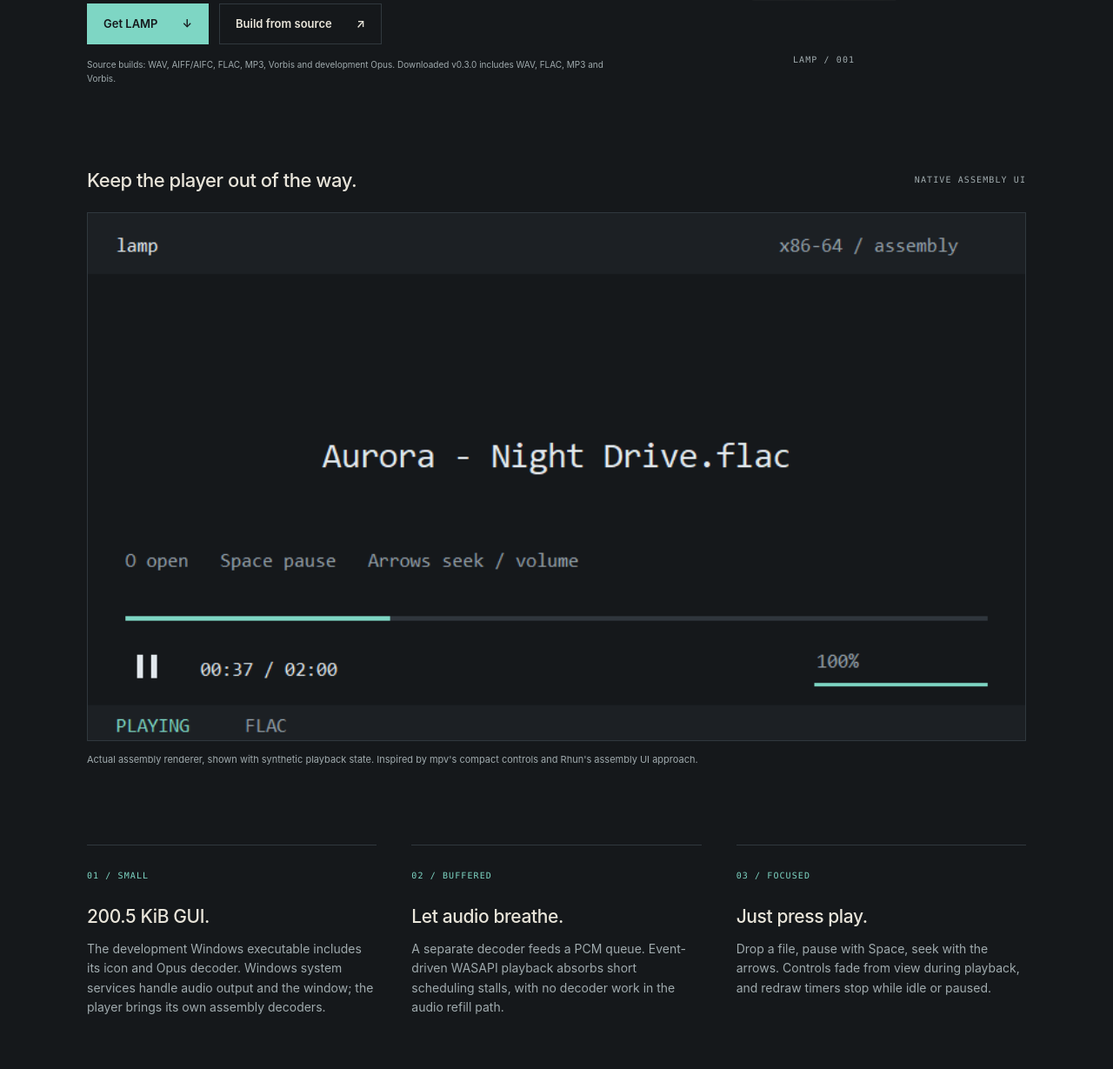
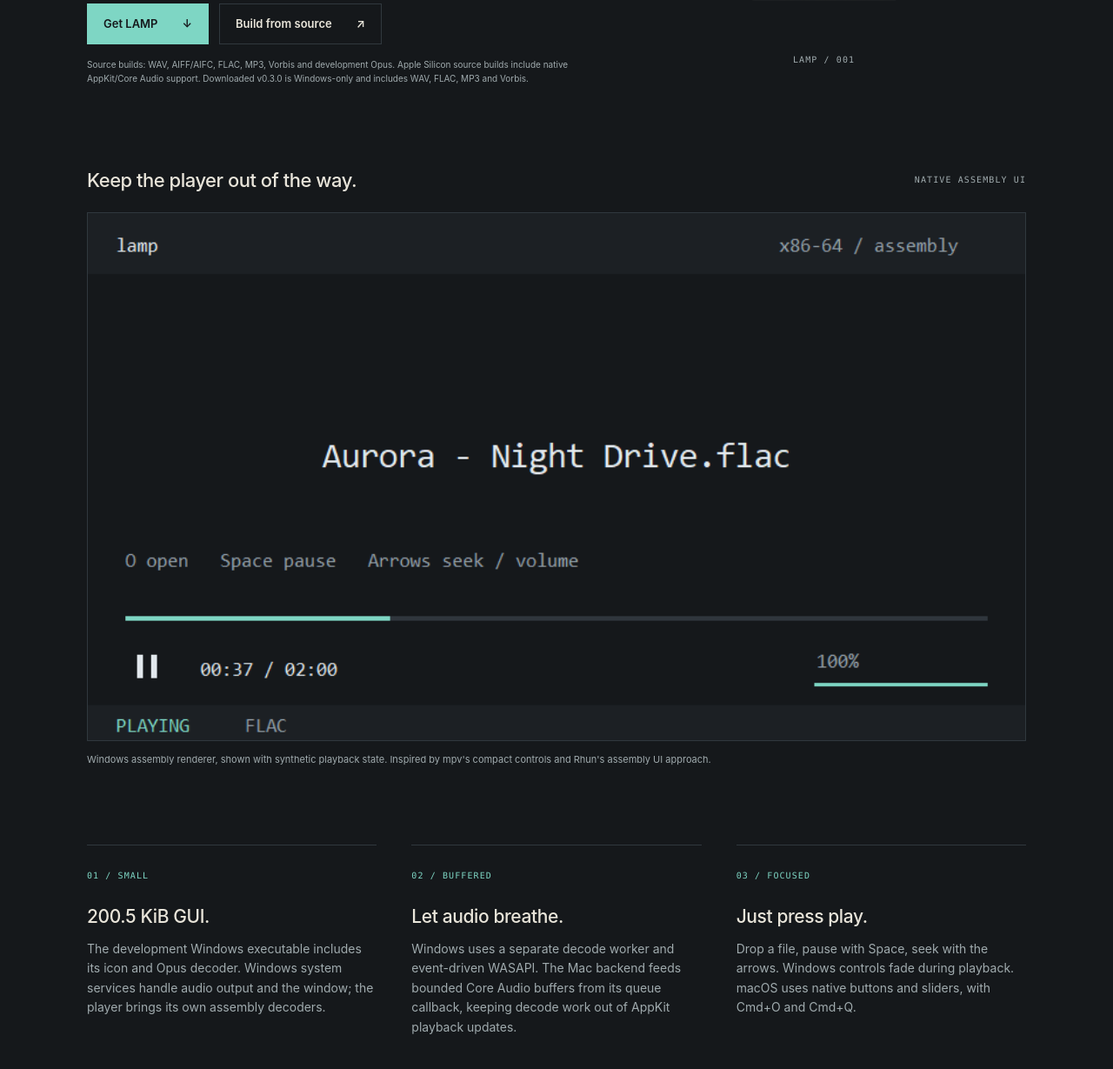
Before and after one commit to levkropp/lamp, a plain HTML site: page index.html in a window 1280 px wide. Shown: the part 551-1780 px from the top of the page at 87% size. Drawn offline with Linux system fonts and the light colour scheme.

Commit message:
Add native Apple Silicon macOS assembly players using Rhun translation

```diff
--- a/index.html
+++ b/index.html
@@ -5,7 +5,7 @@
   <meta name="viewport" content="width=device-width, initial-scale=1">
   <meta name="color-scheme" content="dark">
   <meta name="theme-color" content="#15181b">
-  <meta name="description" content="LAMP — Lev's Assembly Media Player. A small Windows x86-64 assembly audio player, growing toward mpv's relevant media capabilities.">
+  <meta name="description" content="LAMP — Lev's Assembly Media Player. A small Windows x86-64 and Apple Silicon macOS assembly audio player, growing toward mpv's relevant media capabilities.">
   <meta property="og:title" content="LAMP — Lev's Assembly Media Player">
   <meta property="og:description" content="Small runtime. Assembly decoders. Audio first.">
   <meta property="og:image" content="https://levkropp.github.io/lamp/assets/lamp.png">
@@ -25,29 +25,30 @@
   <main id="main">
     <section class="shell hero">
       <div>
-        <p class="eyebrow"><span class="status-dot"></span> Windows x86-64 · Assembly · MIT</p>
+        <p class="eyebrow"><span class="status-dot"></span> Windows x86-64 · macOS ARM64 · Assembly · MIT</p>
         <h1>A little light.<br>A lot less overhead.</h1>
         <p class="subtitle">Lev's Assembly Media Player.</p>
         <p class="intro">A small audio player with handwritten assembly decoders and a quiet, compact interface. Built to use fewer resources. Growing toward the media you play in mpv.</p>
         <div class="actions"><a class="button primary" href="https://github.com/levkropp/lamp/releases">Get LAMP <span>↓</span></a><a class="button" href="https://github.com/levkropp/lamp#build-and-verify">Build from source <span>↗</span></a></div>
-        <p class="fine">Source builds: WAV, AIFF/AIFC, FLAC, MP3, Vorbis and development Opus. Downloaded v0.3.0 includes WAV, FLAC, MP3 and Vorbis.</p>
+        <p class="fine">Source builds: WAV, AIFF/AIFC, FLAC, MP3, Vorbis and development Opus. Apple Silicon source builds include native AppKit/Core Audio support. Downloaded v0.3.0 is Windows-only and includes WAV, FLAC, MP3 and Vorbis.</p>
       </div>
       <div class="hero-art"><img src="assets/lamp.png" width="440" height="440" alt="A geometric lamp with a teal shade and an ivory stem and base"><span class="art-caption">LAMP / 001</span></div>
     </section>
     <section class="shell player-section" aria-labelledby="player-title">
       <div class="section-label"><h2 id="player-title">Keep the player out of the way.</h2><span>NATIVE ASSEMBLY UI</span></div>
-      <figure class="player"><img src="assets/player.png" width="800" height="450" alt="LAMP's dark playback canvas with a track title, seek bar, pause control and volume"><figcaption>Actual assembly renderer, shown with synthetic playback state. Inspired by mpv's compact controls and Rhun's assembly UI approach.</figcaption></figure>
+      <figure class="player"><img src="assets/player.png" width="800" height="450" alt="LAMP's dark playback canvas with a track title, seek bar, pause control and volume"><figcaption>Windows assembly renderer, shown with synthetic playback state. Inspired by mpv's compact controls and Rhun's assembly UI approach.</figcaption></figure>
     </section>
     <section class="shell principles" aria-label="Design goals">
       <article><span class="number">01 / SMALL</span><h2>200.5 KiB GUI.</h2><p>The development Windows executable includes its icon and Opus decoder. Windows system services handle audio output and the window; the player brings its own assembly decoders.</p></article>
-      <article><span class="number">02 / BUFFERED</span><h2>Let audio breathe.</h2><p>A separate decoder feeds a PCM queue. Event-driven WASAPI playback absorbs short scheduling stalls, with no decoder work in the audio refill path.</p></article>
-      <article><span class="number">03 / FOCUSED</span><h2>Just press play.</h2><p>Drop a file, pause with Space, seek with the arrows. Controls fade from view during playback, and redraw timers stop while idle or paused.</p></article>
+      <article><span class="number">02 / BUFFERED</span><h2>Let audio breathe.</h2><p>Windows uses a separate decode worker and event-driven WASAPI. The Mac backend feeds bounded Core Audio buffers from its queue callback, keeping decode work out of AppKit playback updates.</p></article>
+      <article><span class="number">03 / FOCUSED</span><h2>Just press play.</h2><p>Drop a file, pause with Space, seek with the arrows. Windows controls fade during playback. macOS uses native buttons and sliders, with Cmd+O and Cmd+Q.</p></article>
     </section>
     <section id="formats" class="shell formats">
       <div class="section-label"><h2>What plays today.</h2><span>AUDIO FIRST</span></div>
       <div class="format-list"><span>WAV <b>ready</b></span><span>AIFF / AIFC <b>source</b></span><span>FLAC <b>ready</b></span><span>MP3 <b>ready</b></span><span>Ogg / Vorbis <b>ready</b></span><span class="pending">Opus <b>source preview</b></span></div>
       <p>Source builds play Ogg/Opus families 0 and 1 with RFC 8251 updates. Family 1 layouts with up to eight speaker channels are downmixed to stereo; 112 modern-libopus file comparisons pass. All 120 official elementary-decoder vector checks pass. Native FLAC adds 1–8 channels at 4–32-bit depths, with speaker-mask-aware stereo downmix and 404 verified files. WAV adds 1–8 channels, valid PCM precision and float64, with 965 verified files. RF64/BW64 audio framing adds 64-bit lengths, with 538 container files and 16 sparse large-file fixtures; ADM rendering remains unfinished. AIFF/AIFC adds signed PCM and float audio, ordered Core Audio layouts and 1,977 verified files. Vorbis adds 1–255 native channels, documented stereo output and 797 verified files; native surround routing remains unfinished. MP3 retains its documented mono/stereo profile. WAV and AIFF/AIFC seek directly, native FLAC searches validated frames, and MP3, Vorbis and Opus use sparse seek indexes. Video, subtitles and streaming are not yet available. <a href="https://github.com/levkropp/lamp/blob/main/docs/technical.md">Read exact coverage and limits ↗</a></p>
     </section>
+    <p class="shell">On Apple Silicon, build the native ARM64 app with Python and Xcode command line tools. Shared assembly is translated at build time using Rhun’s approach; the player uses native macOS services. <a href="https://github.com/levkropp/lamp/blob/main/docs/macos.md">Mac build, verification and limits ↗</a></p>
     <section id="roadmap" class="shell roadmap">
       <div class="section-label"><h2>Audio now. More media ahead.</h2><span>THE ROADMAP</span></div>
       <p class="roadmap-intro">The goal is to support everything relevant that mpv supports: formats, playback, rendering, subtitles, streaming and automation, while keeping the runtime small and measuring every performance claim.</p>
```
